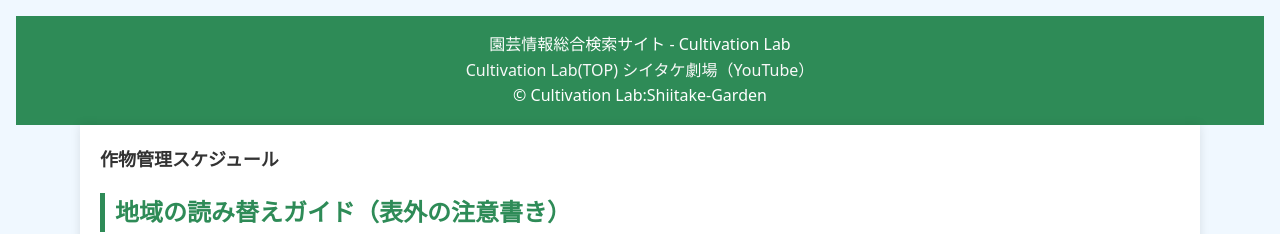
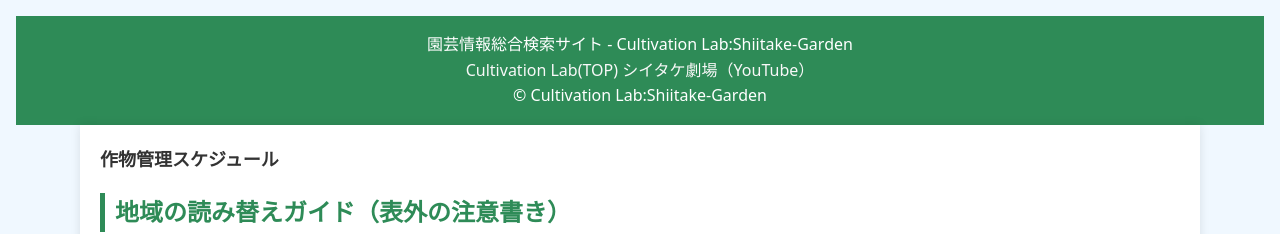
Before and after one commit to shiitake-garden/shiitake-garden.github.io, a Jekyll site: the page built from schedule.html, in a window 1280 px wide. Shown: the top 234 px of the page. Built offline with Jekyll 4.4.1, drawn with Linux system fonts in a browser that asks for light colours.

Commit message:
Update header_care.html

```diff
--- a/_includes/header_care.html
+++ b/_includes/header_care.html
@@ -1,5 +1,5 @@
 <header class="site-header">
-  <div class="site-title">園芸情報総合検索サイト - Cultivation Lab</div>
+  <div class="site-title">園芸情報総合検索サイト - Cultivation Lab:Shiitake-Garden</div>
     <nav>
    <a href="https://shiitake-garden.github.io/">Cultivation Lab(TOP)</a>
    <a href="https://www.youtube.com/channel/UCrtw70zncgFarJrSXo7ztjg">シイタケ劇場（YouTube）</a>
```
